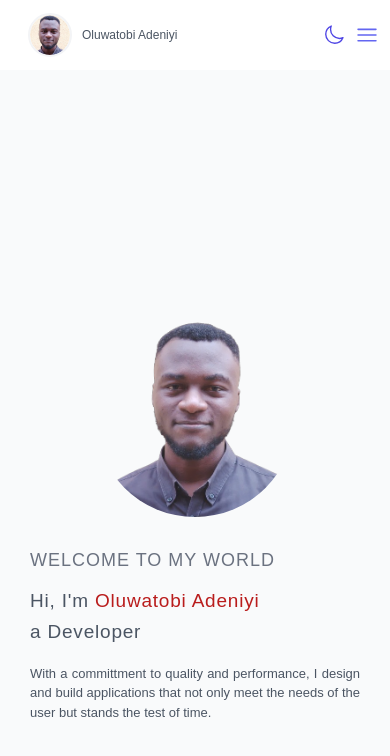
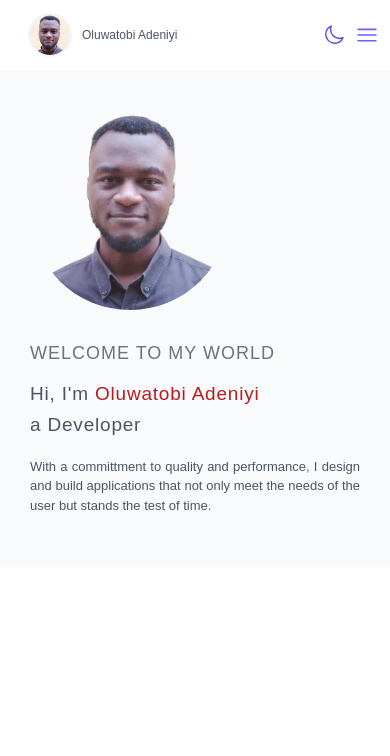
Before and after one commit to adeniyitobi055/my-website, a React (Vite) app: page /home in a window 390 px wide. Shown: the top 756 px of the page. Built offline with nearby package versions, Linux system fonts and the light colour scheme.

Commit message:
update responsive feature for all screens

```diff
--- a/src/components/Home/HomeLayout.jsx
+++ b/src/components/Home/HomeLayout.jsx
@@ -15,10 +15,11 @@ const StyledHomeLayout = styled.div`
 
   @media screen and (max-width: 425px) and (min-width: 320px) {
     flex-direction: column;
+    align-items: flex-start;
     gap: 3rem;
     padding: 0.5rem;
     max-width: 100%;
-    height: 100vh;
+    height: 100%;
   }
 
   @media screen and (max-width: 768px) and (min-width: 426px) {
```
